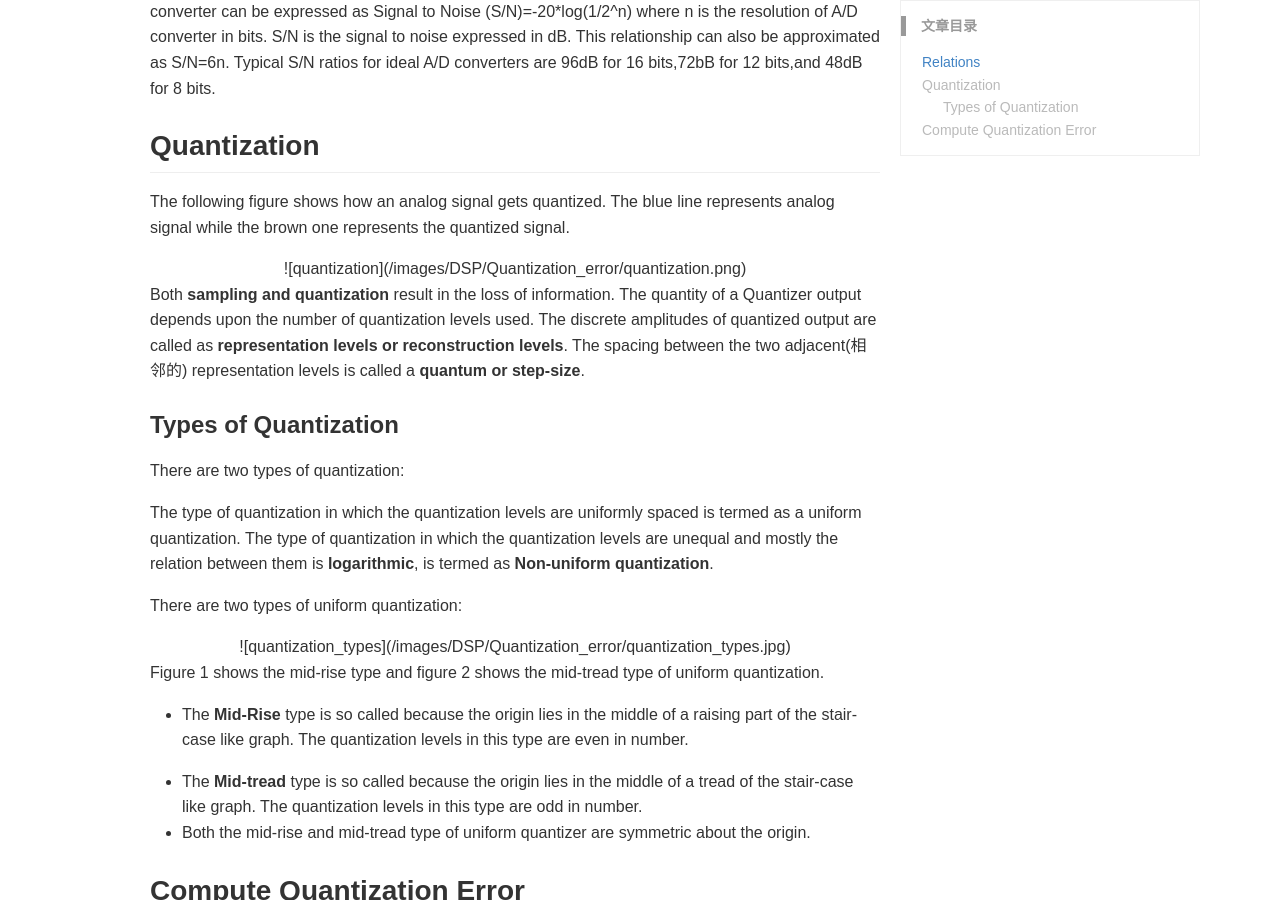
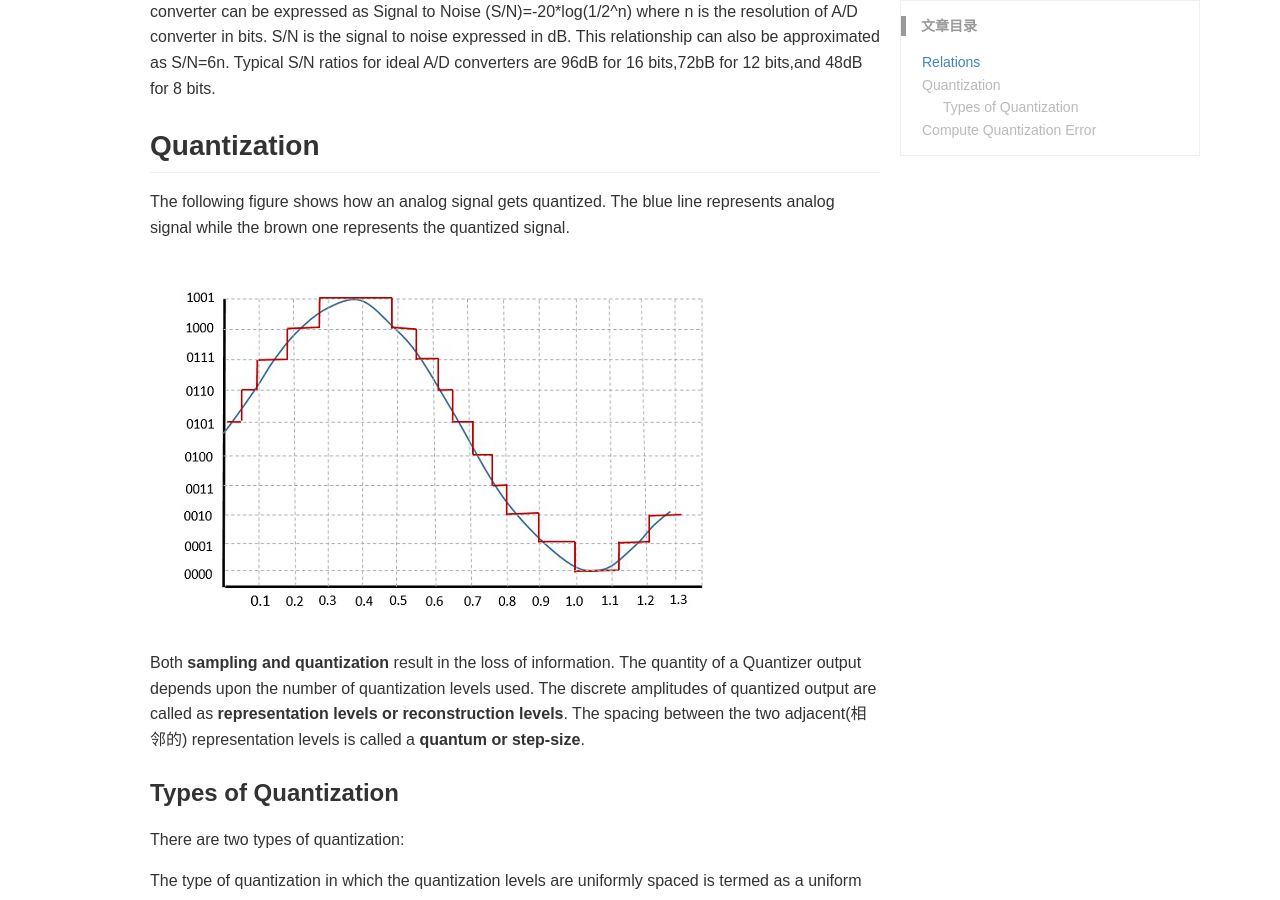
Before and after one commit to wuchuanxun/wuchuanxun.github.io, a Jekyll site: the page built from _posts/2017-10-23-Quantization_error.md, in a window 1280 px wide and 900 px high, scrolled down 437 px. Built offline with Jekyll 4.4.1, drawn with Linux system fonts in a browser that asks for light colours.

Commit message:
figure fix

```diff
--- a/_posts/2017-10-23-Quantization_error.md
+++ b/_posts/2017-10-23-Quantization_error.md
@@ -16,7 +16,7 @@ The higher the resolution of A/D converter, the lower the quantization error and
 
 The following figure shows how an analog signal gets quantized. The blue line represents analog signal while the brown one represents the quantized signal.
 
-<center>![quantization](/images/DSP/Quantization_error/quantization.png)</center>
+<img align="center" src="/images/DSP/Quantization_error/quantization.png"/>
 
 Both **sampling and quantization** result in the loss of information. The quantity of a Quantizer output depends upon the number of quantization levels used. The discrete amplitudes of quantized output are called as **representation levels or reconstruction levels**. The spacing between the  two adjacent(相邻的) representation levels is called a **quantum or step-size**.
 
@@ -28,7 +28,7 @@ The type of quantization in which the quantization levels are uniformly spaced i
 
 There are two types of uniform quantization:
 
-<center>![quantization_types](/images/DSP/Quantization_error/quantization_types.jpg)</center>
+![quantization_types](/images/DSP/Quantization_error/quantization_types.jpg)
 
 Figure 1 shows the mid-rise type and figure 2 shows the mid-tread type of uniform quantization.
 
```
Also changed, not shown: images/DSP/readme.txt (deleted), images/readme.txt (deleted).
